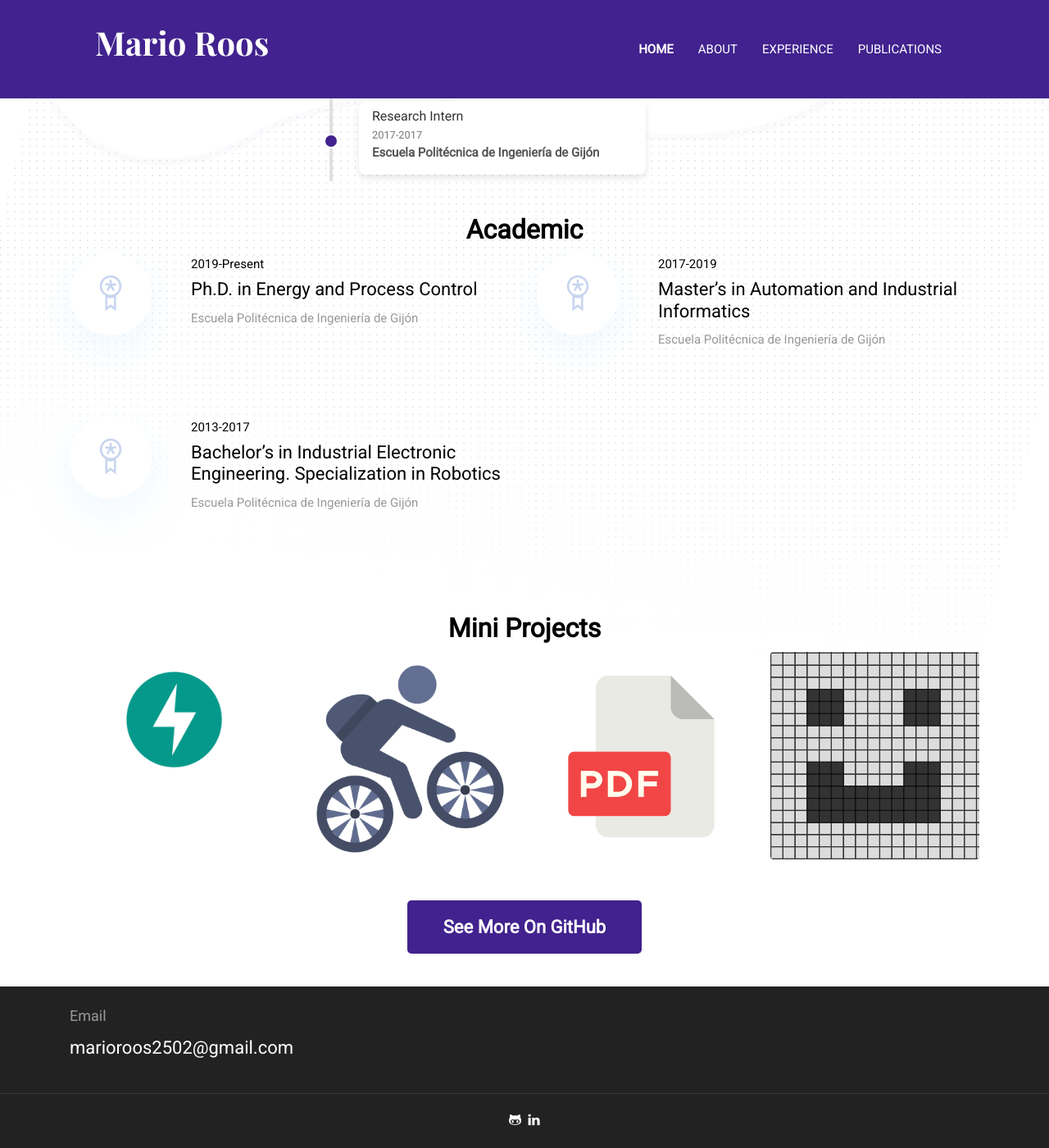
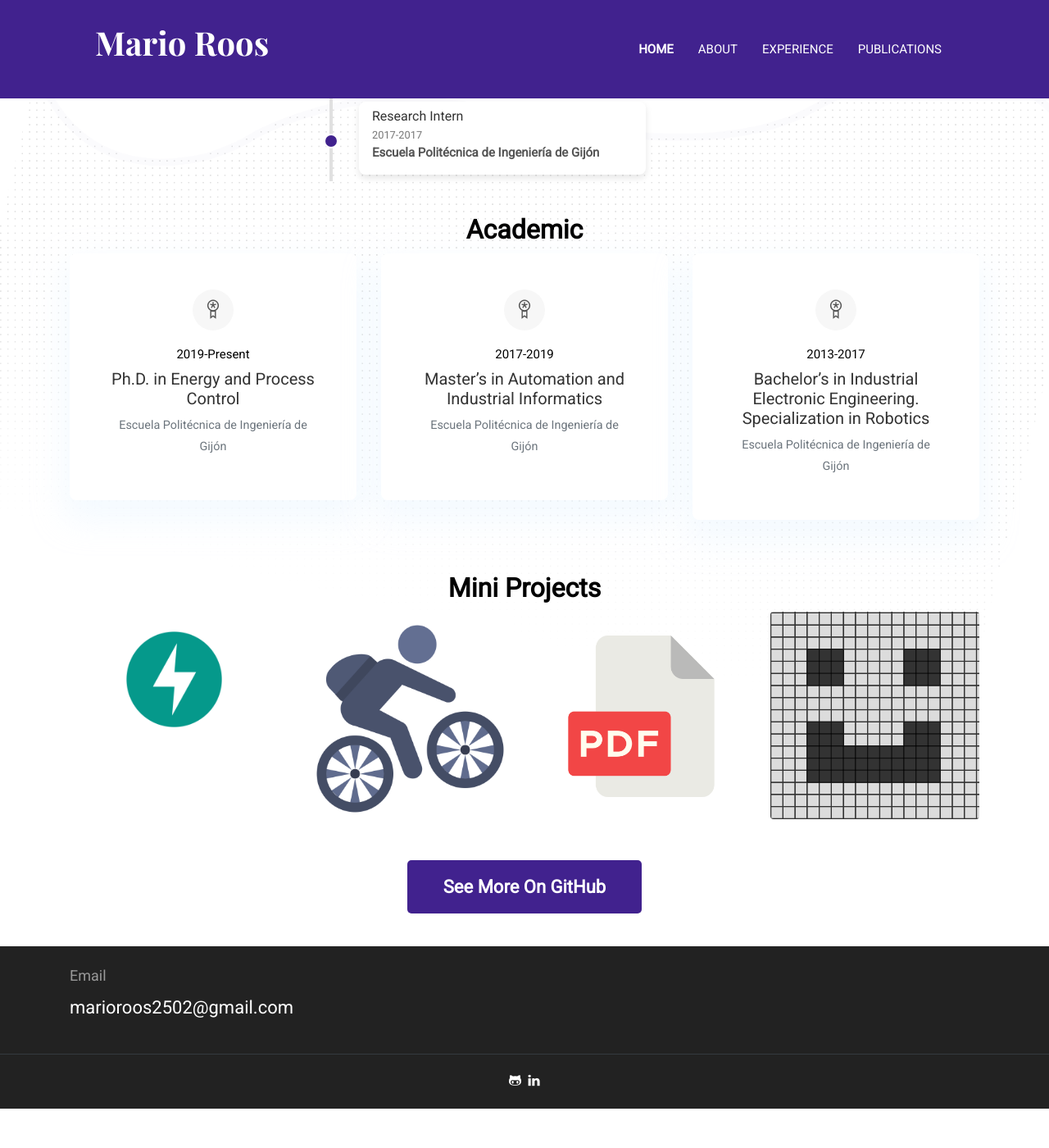
Before and after one commit to mariorht/me, a Jekyll site: the page built from index.html, in a window 1280 px wide and 1400 px high, scrolled down 1739 px. Shown: the whole window at 82% size. Built offline with Jekyll 4.4.1, drawn with Linux system fonts in a browser that asks for light colours; after the commit the page ends 3091 px from its top, so only the background shows below that.

Commit message:
cambio de estilo de estudios

```diff
--- a/_includes/education-section.html
+++ b/_includes/education-section.html
@@ -7,23 +7,23 @@
         <h2 class="section-title">{{ site.data.settings.education-title }}</h2>
       </div>
       {% for education in site.data.settings.education %}
-      <div class="col-lg-6 col-md-6 mb-80">
-        <div class="d-flex">
-          <div class="mr-lg-5 mr-3">
-            <i class="ti-medall icon icon-light icon-bg bg-white shadow rounded-circle d-block"></i>
-          </div>
-          <div>
+      <div class="col-lg-4 col-md-6 mb-4">
+        <div class="card education-card shadow">
+          <div class="card-body">
+            <div class="icon-container mb-3">
+              <i class="ti-medall icon icon-light icon-bg rounded-circle"></i>
+            </div>
             <p class="text-dark mb-1">{{ education.date }}</p>
-            <h4>{{ education.name }}</h4>
-            <p class="mb-0 text-light">{{ education.organization }}</p>
+            <h4 class="card-title">{{ education.name }}</h4>
+            <p class="text-muted">{{ education.organization }}</p>
           </div>
         </div>
       </div>
       {% endfor %}
     </div>
   </div>
-  <!-- bg image -->
-  <img class="img-fluid edu-bg-image w-100" src="{{ site.baseurl }}/assets/images/backgrounds/education-bg.png" alt="bg-image">
+    <!-- bg image -->
+    <img class="img-fluid edu-bg-image w-100" src="{{ site.baseurl }}/assets/images/backgrounds/education-bg.png" alt="bg-image">
 </section>
 <!-- /education -->
 {% endif %}
--- a/assets/scss/style.scss
+++ b/assets/scss/style.scss
@@ -35,3 +35,5 @@ VERSION:	Versoin Number
 @import 'templates/portfolio';
 
 @import 'templates/experience';
+
+@import 'templates/education';
--- /dev/null
+++ b/assets/scss/templates/_education.scss
@@ -0,0 +1,47 @@
+/* General */
+.education-card {
+  background-color: #fff; /* Fondo blanco */
+  border-radius: 8px; /* Bordes redondeados */
+  padding: 1.5rem;
+  transition: all 0.3s ease-in-out;
+  text-align: center; /* Centra el contenido */
+}
+
+.education-card:hover {
+  transform: translateY(-5px); /* Efecto de elevación al pasar el cursor */
+  box-shadow: 0 8px 16px rgba(0, 0, 0, 0.15); /* Sombra en hover */
+}
+
+/* Icono */
+.icon-container {
+  display: inline-block;
+  width: 50px;
+  height: 50px;
+  background-color: #f7f7f7; /* Fondo suave */
+  border-radius: 50%; /* Círculo */
+  display: flex;
+  justify-content: center;
+  align-items: center;
+  margin: 0 auto;
+}
+
+.icon-container i {
+  font-size: 24px;
+  color: #555; /* Color del icono */
+}
+
+/* Texto */
+.education-card p {
+  margin: 0.5rem 0;
+}
+
+.education-card h4 {
+  font-size: 1.25rem;
+  color: #333;
+  margin-bottom: 0.5rem;
+}
+
+.education-card .text-muted {
+  font-size: 0.9rem;
+  color: #777;
+}
```
